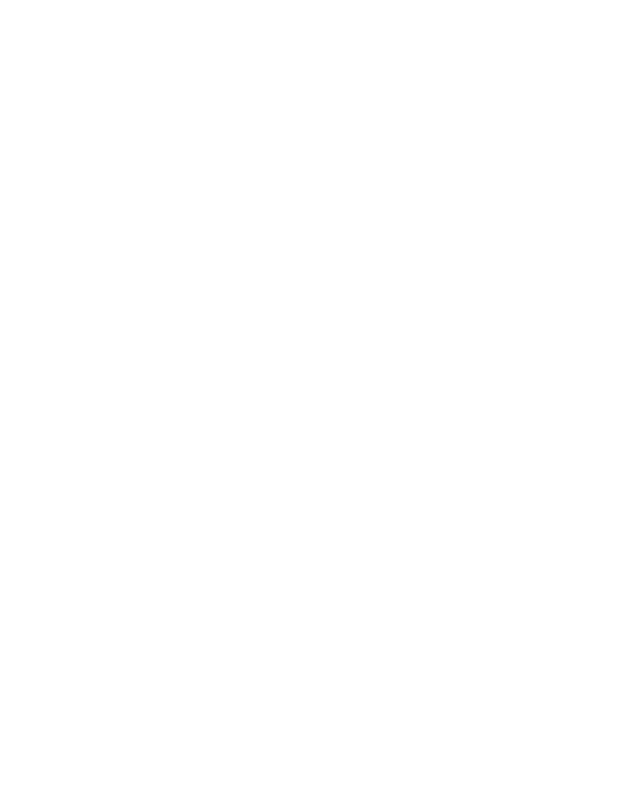
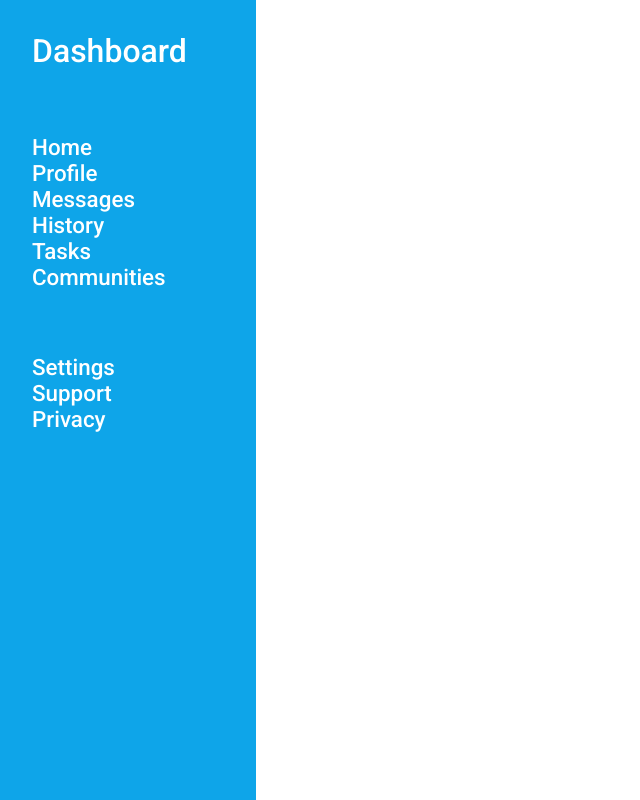
Before and after one commit to nqwzxs/admin-dashboard, a plain HTML site: page index.html in a window 1280 px wide. Shown: the whole page, without its empty margins (0-640 px from the left). Drawn offline with Linux system fonts and the light colour scheme.

Commit message:
Lay out navigation sections in sidebar

```diff
--- a/index.html
+++ b/index.html
@@ -8,7 +8,24 @@
     <title>Admin Dashboard</title>
 </head>
 <body>
-    <div class="sidebar"></div>
+    <div class="sidebar">
+        <div class="logo">
+            Dashboard
+        </div>
+        <ul>
+            <li>Home</li>
+            <li>Profile</li>
+            <li>Messages</li>
+            <li>History</li>
+            <li>Tasks</li>
+            <li>Communities</li>
+        </ul>
+        <ul>
+            <li>Settings</li>
+            <li>Support</li>
+            <li>Privacy</li>
+        </ul>
+    </div>
     <div class="header"></div>
     <div class="main-content"></div>
 </body>
--- a/style.css
+++ b/style.css
@@ -1,3 +1,5 @@
+@import url('https://fonts.googleapis.com/css2?family=Roboto:ital,wght@0,100;0,300;0,400;0,500;0,700;0,900;1,100;1,300;1,400;1,500;1,700;1,900&display=swap');
+
 * {
     margin: 0;
     padding: 0;
@@ -6,10 +8,28 @@
 
 body {
     min-height: 100vh;
+    font-family: 'Roboto', sans-serif;
     display: grid;
     grid-template-columns: 1fr 4fr;
 }
 
 .sidebar {
+    background-color: #0ea5e9;
     grid-row: span 2;
+    display: grid;
+    align-content: start;
+    gap: 64px;
+    color: white;
+    padding: 32px;
+    font-size: 1.4rem;
+    font-weight: 500;
 }
+
+.sidebar ul,
+.sidebar li {
+    list-style-type: none;
+}
+
+.sidebar .logo {
+    font-size: 2rem;
+}
```
